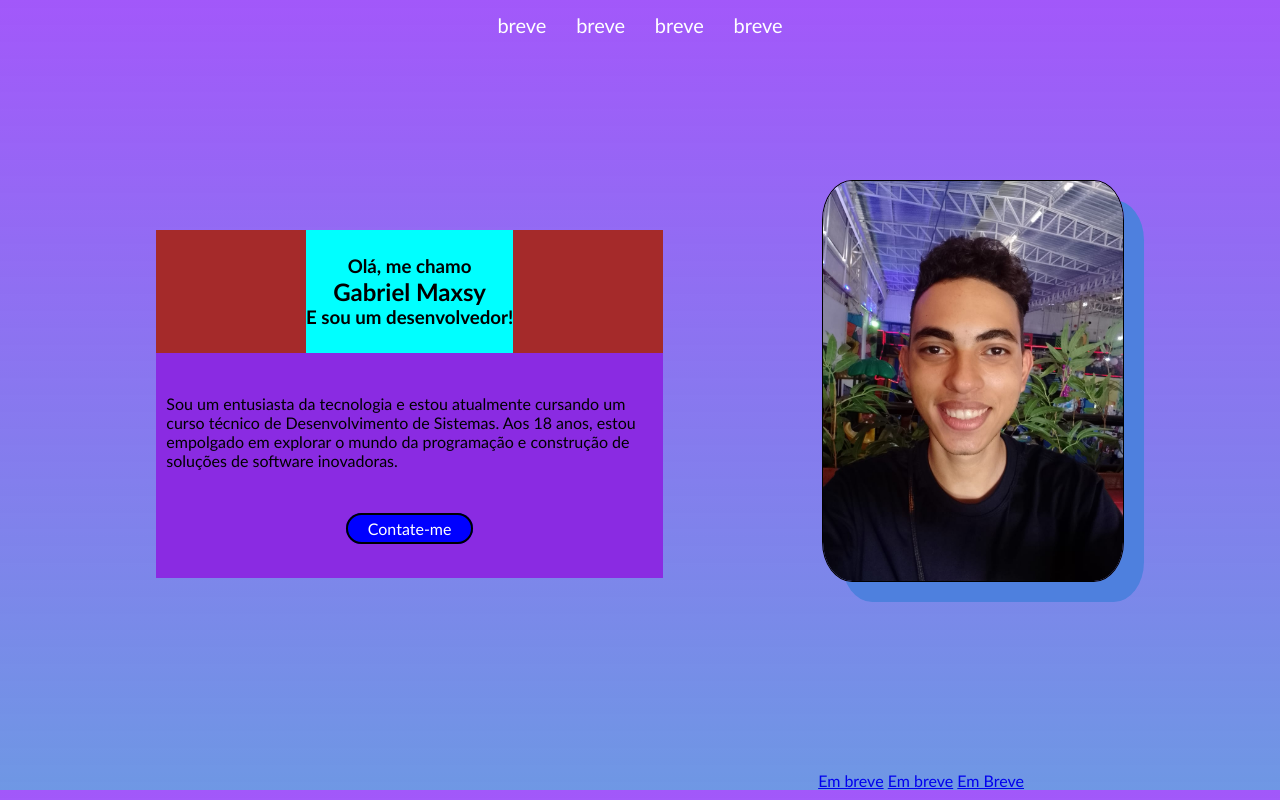
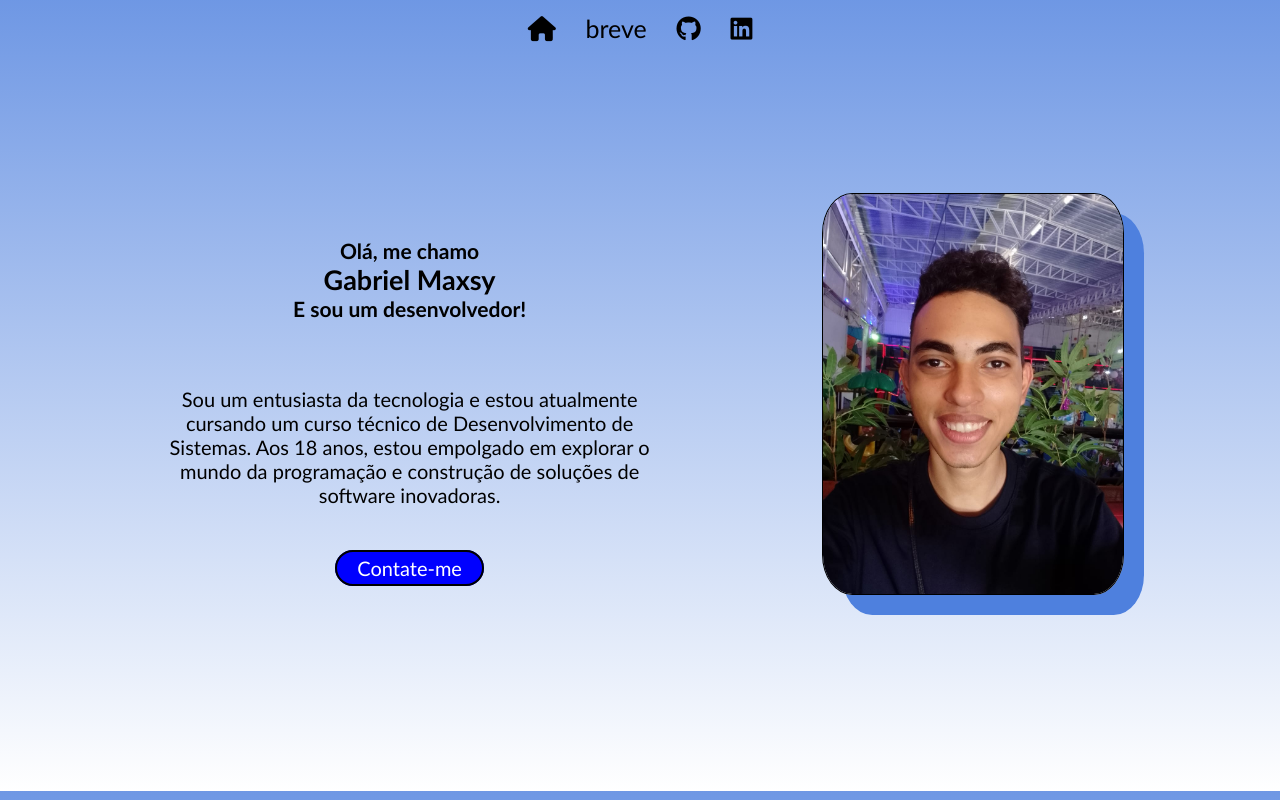
Before and after one commit to Gabriel-Maxsy/Gabriel-Pagina, a plain HTML site: page home.html in a window 1280 px wide. Drawn offline with Linux system fonts and the light colour scheme.

Commit message:
atualizaçao
site atualizado

```diff
--- a/home.html
+++ b/home.html
@@ -6,14 +6,16 @@
     <title>Gabriel page</title>
     <meta name='viewport' content='width=device-width, initial-scale=1'>
     <link rel='stylesheet' type='text/css' media='screen' href="index.css">
+    <link rel="stylesheet" href="https://cdnjs.cloudflare.com/ajax/libs/font-awesome/6.0.0-beta3/css/all.min.css">
+    <link rel="stylesheet" href="https://cdnjs.cloudflare.com/ajax/libs/font-awesome/6.0.0-beta3/css/all.min.css">
 </head>
 <body>
 
     <header>
-        <a href="#" class="link">breve</a>
-        <a href="#" class="link">breve</a>
-        <a href="#" class="link">breve</a>
-        <a href="#" class="link">breve</a>
+        <a href="./home.html" class="link"><i class="fas fa-home"></i></a>
+        <a href="#" class="link" target="_blank">breve</a>
+        <a href="https://github.com/Gabriel-Maxsy" class="link" target="_blank"><i class="fab fa-github"></i></a>
+        <a href="https://www.linkedin.com/in/gabriel-maxsy/" class="link" target="_blank"><i class="fab fa-linkedin"></i></a>
     </header>
 
     <main>
@@ -29,7 +31,8 @@
 
             <div class="sobre">
 
-                <P>Sou um entusiasta da tecnologia e estou atualmente cursando um curso técnico de Desenvolvimento de Sistemas. Aos 18 anos, estou empolgado em explorar o mundo da programação e construção de soluções de software inovadoras.
+                <P>
+                    Sou um entusiasta da tecnologia e estou atualmente cursando um curso técnico de Desenvolvimento de Sistemas. Aos 18 anos, estou empolgado em explorar o mundo da programação e construção de soluções de software inovadoras.
                 </P>
 
                 <div class="botao">
@@ -49,13 +52,5 @@
 
     </main>
 
-    <footer>
-
-        <a href="#">Em breve</a>
-        <a href="#">Em breve</a>
-        <a href="#">Em Breve</a>
-
-    </footer>
-
 </body>
 </html>
--- a/index.css
+++ b/index.css
@@ -1,11 +1,11 @@
 /*colocar charset*/
 
 :root{
+    /*fontes*/
     --cor-um: #A258FA;
     --cor-dois: #694EDE;
     --cor-tres: #636FF5;
     --cor-quatro: #4E80DE;
-    /*fontes*/
 }
 
 *{
@@ -19,7 +19,7 @@
 
 body{
     min-height: 100%;
-    background: linear-gradient(to bottom, #A258FA, #4e80ded0);
+    background: linear-gradient(to bottom, #4e80ded0, #ffffffd0);
 }
 
 header{
@@ -28,15 +28,22 @@ header{
 }
 
 .link{
-    color: white;
+    color: rgb(0, 0, 0);
     text-decoration: none;
-    font-size: 20px;
+    font-size: 25px;
+    margin: 0px 1% 0px 1%;
+}
+
+.link:hover{
+    color: rgb(21, 0, 255);
+    text-decoration: none;
+    font-size: 25px;
     margin: 0px 1% 0px 1%;
 }
 
 main{
     max-width: 100%;
-    min-height: 91.8vh;
+    height: 93.5vh;
     display: flex;
     flex-direction: row;
     flex-wrap: wrap;
@@ -49,12 +56,11 @@ main{
 @media screen and (max-width: 768px){
     main{
         display: block;
-        min-height: 100%;
+        height: 92.6vh;
     }
 }
 
 .apresentaçao{
-    background-color: brown;
     display: flex;
     align-items: center;
     flex-direction:column ;
@@ -67,7 +73,7 @@ main{
         align-items: center;
         margin: auto;
         margin-top: 4%;
-        width: 225px;
+        width: 270px;
     }
 }
 
@@ -76,7 +82,7 @@ main{
     flex-direction: column;
     display: flex;                       /*essa distancia esta ok*/
     align-items: center;
-    background-color: aqua;
+    font-size: 18px;
 }
 
 .sobre{
@@ -84,7 +90,8 @@ main{
     flex-direction: column;
     display: flex;                         /*essa distancia esta ok*/
     align-items: center;
-    background-color: blueviolet;
+    text-align: center;
+    font-size: 20px;
 }
 
 @media screen and (max-width){
@@ -128,7 +135,7 @@ img{
 
 @media screen and (max-width: 768px){
     img{
-        width: 200px;
+        width: 150px;
         margin: 0 auto; /* Centraliza a imagem horizontalmente */
         margin-bottom: 0;
     }
```
